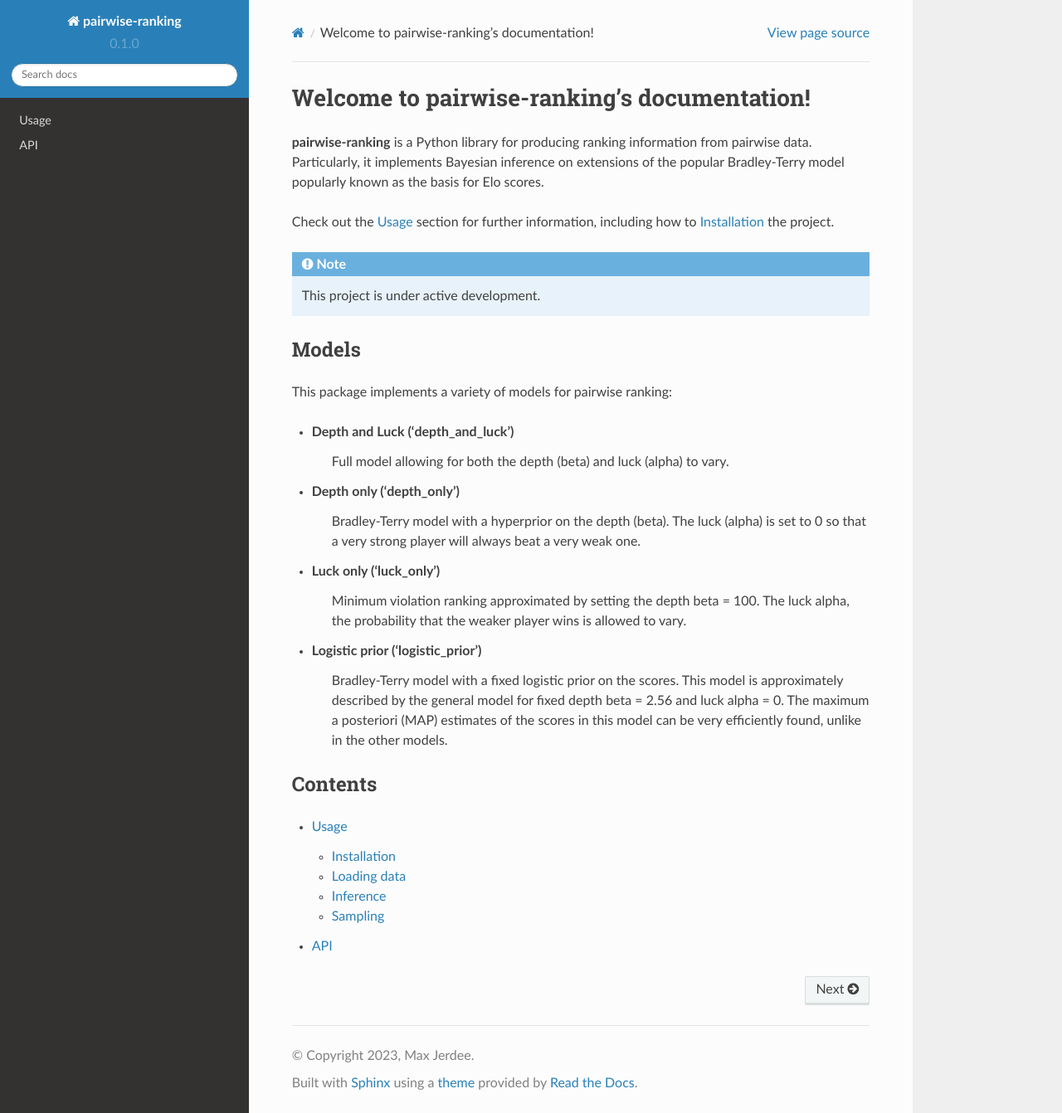
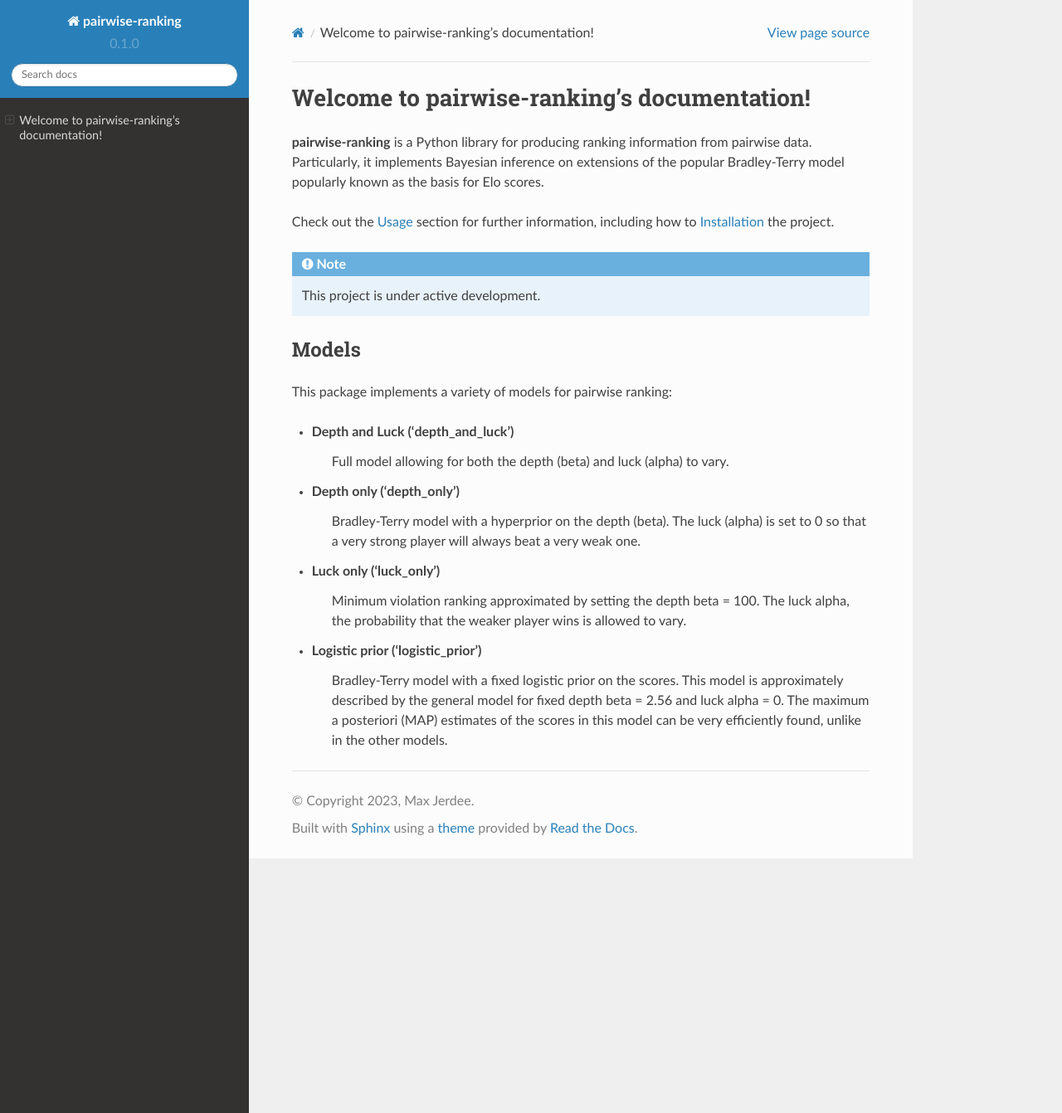
Before and after one commit to maxjerdee/pairwise-ranking, a Sphinx documentation site: the page built from docs/source/index.rst, in a window 1280 px wide and 1342 px high. Shown: the whole window at 83% size. Built offline with Sphinx 7.4.7 and the Read the Docs theme 2.0.0, drawn with Linux system fonts in a browser that asks for light colours.

Commit message:
Update docs

```diff
--- a/docs/source/api.rst
+++ /dev/null
@@ -1,7 +0,0 @@
-API
-===
-
-.. autosummary::
-   :toctree: generated
-
-   ranking
--- a/docs/source/index.rst
+++ b/docs/source/index.rst
@@ -34,12 +34,3 @@ This package implements a variety of models for pairwise ranking:
    Bradley-Terry model with a fixed logistic prior on the scores. This model is approximately described
    by the general model for fixed depth beta = 2.56 and luck alpha = 0. The maximum a posteriori (MAP)
    estimates of the scores in this model can be very efficiently found, unlike in the other models.
-
-
-Contents
---------
-
-.. toctree::
-
-   usage
-   api
```
Also changed, not shown: docs/source/usage.rst (+7 -1 lines).
